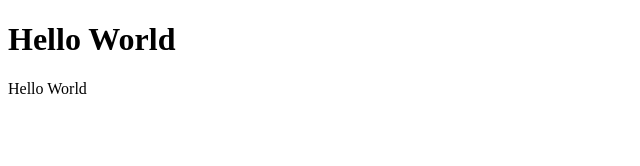
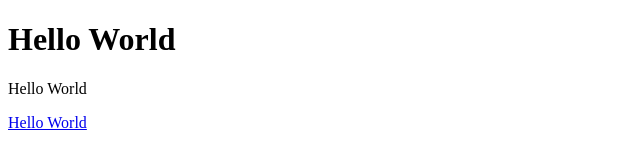
Before and after one commit to HamSalad-slh/Hello-World, a plain HTML site: page index.html in a window 1280 px wide. Shown: the whole page, without its empty margins (0-640 px from the left). Drawn offline with Linux system fonts and the light colour scheme.

Commit message:
Update index.html

```diff
--- a/index.html
+++ b/index.html
@@ -8,7 +8,7 @@
 <body>
   <h1>Hello World</h1>
   <p>Hello World</p>
-  <a href="#Hello World>Hello World</a>
+  <a href="#Hello World">Hello World</a>
 </body>
 
 </html>
```
